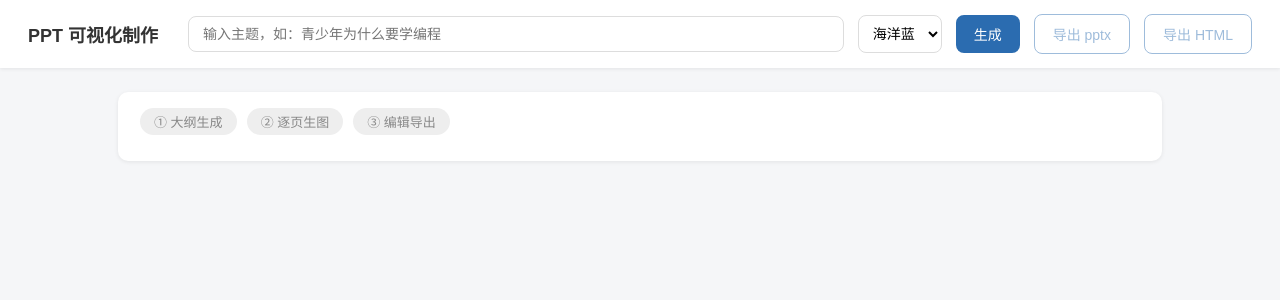
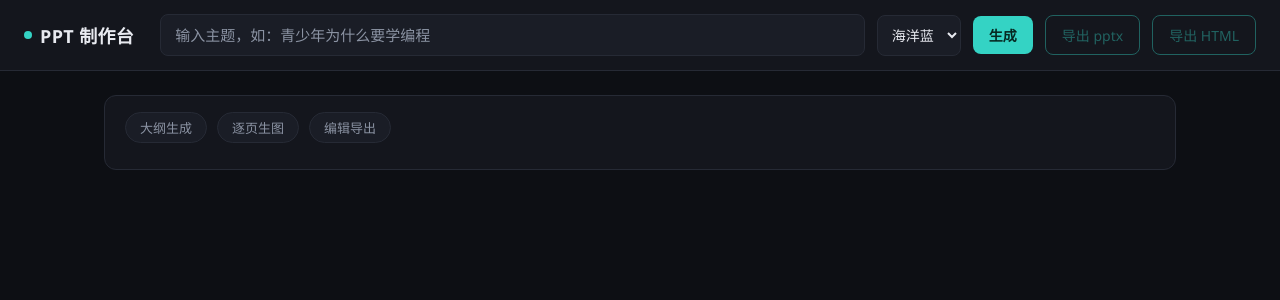
Before and after one commit to shisanzerotwo/ppt-generator, a Flask app: page / in a window 1280 px wide. Shown: the top 300 px of the page. Run offline with Flask 3, Linux system fonts and the light colour scheme.

Commit message:
UI 重构为深色专业工作台（web-design skill）
- 深色一体化：背景/面板/卡片/输入统一深色 token，与深色 PPT 预览分层融合
- 反 AI 味：主按钮默认蓝改 teal 强调色，移除 ① ② ③ 与 emoji 图标
- 统一形状语言：卡片 12px、控件 8px、徽章 pill；深色用边框分层而非阴影堆叠
- 步骤 pill 完成态加对勾；输入 focus teal 发光；对比度达标
后端全部不动，纯前端 templates/index.html。

```diff
--- a/templates/index.html
+++ b/templates/index.html
@@ -2,81 +2,123 @@
 <html lang="zh">
 <head>
 <meta charset="utf-8">
-<title>PPT 可视化制作</title>
+<meta name="viewport" content="width=device-width,initial-scale=1">
+<title>PPT 制作台</title>
 <style>
-  * { box-sizing: border-box; }
-  body { font-family: "Microsoft YaHei", sans-serif; background:#f5f6f8; margin:0; color:#333; }
-  .topbar { background:#fff; padding:14px 28px; display:flex; align-items:center; gap:14px;
-            box-shadow:0 1px 4px rgba(0,0,0,.08); position:sticky; top:0; z-index:10; flex-wrap:wrap; }
-  .topbar h1 { font-size:18px; margin:0 16px 0 0; white-space:nowrap; }
-  .topbar input#topic { flex:1; min-width:220px; padding:9px 14px; border:1px solid #ddd; border-radius:8px; font-size:14px; }
-  .topbar select { padding:9px 10px; border:1px solid #ddd; border-radius:8px; font-size:14px; font-family:inherit; background:#fff; }
-  button { padding:9px 18px; border:none; border-radius:8px; font-size:14px; cursor:pointer; font-family:inherit; }
-  button:disabled { opacity:.45; cursor:not-allowed; }
-  .btn-primary { background:#2b6cb0; color:#fff; }
-  .btn-primary:not(:disabled):hover { background:#245a94; }
-  .btn-outline { background:#fff; color:#2b6cb0; border:1px solid #2b6cb0; }
-  .btn-sm { padding:5px 12px; font-size:13px; }
-  .main { max-width:1100px; margin:0 auto; padding:24px 28px 60px; }
-  .progress { background:#fff; border-radius:10px; padding:16px 22px; margin-bottom:22px;
-              box-shadow:0 1px 4px rgba(0,0,0,.08); }
+  :root {
+    --bg:#0d0f14; --panel:#14161d; --card:#1a1d26; --border:#262a35;
+    --fg:#e8eaf0; --muted:#8b93a3; --accent:#34d3c4; --ok:#22c55e;
+    --warn:#f59e0b; --danger:#ef4444;
+  }
+  * { box-sizing:border-box; }
+  body { margin:0; background:var(--bg); color:var(--fg);
+         font-family:"Noto Sans SC","Segoe UI","Microsoft YaHei",sans-serif; }
+  ::selection { background:rgba(52,211,196,.28); }
+  button, input, select, textarea { font-family:inherit; }
+  button:focus-visible, input:focus-visible, select:focus-visible, textarea:focus-visible {
+    outline:2px solid var(--accent); outline-offset:1px; }
+
+  /* ===== 顶栏 ===== */
+  .topbar { background:var(--panel); padding:14px 24px; display:flex; align-items:center;
+            gap:12px; border-bottom:1px solid var(--border); position:sticky; top:0;
+            z-index:10; flex-wrap:wrap; }
+  .topbar h1 { font-size:18px; font-weight:600; letter-spacing:.02em; margin:0 14px 0 0; white-space:nowrap;
+               color:var(--fg); display:flex; align-items:center; gap:8px; }
+  .topbar h1 .dot { width:8px; height:8px; border-radius:50%; background:var(--accent); }
+  .topbar input#topic { flex:1; min-width:200px; padding:10px 14px; font-size:15px; color:var(--fg);
+                        background:var(--card); border:1px solid var(--border); border-radius:8px; }
+  .topbar input#topic::placeholder { color:var(--muted); }
+  .topbar input#topic:focus { border-color:var(--accent); box-shadow:0 0 0 3px rgba(52,211,196,.15); }
+  .topbar select { padding:9px 10px; color:var(--fg); background:var(--card);
+                   border:1px solid var(--border); border-radius:8px; font-size:14px; }
+
+  /* ===== 按钮 ===== */
+  button { padding:9px 16px; border:none; border-radius:8px; font-size:14px; cursor:pointer;
+           transition:background .15s ease, color .15s ease, border-color .15s ease, opacity .15s ease; }
+  button:disabled { opacity:.4; cursor:not-allowed; }
+  .btn-primary { background:var(--accent); color:#062821; font-weight:600; }
+  .btn-primary:not(:disabled):hover { background:#4fe0d2; }
+  .btn-outline { background:transparent; color:var(--accent); border:1px solid var(--accent); }
+  .btn-outline:not(:disabled):hover { background:rgba(52,211,196,.12); }
+  .btn-sm { padding:5px 12px; font-size:13px; border-radius:6px; }
+
+  /* ===== 主区 ===== */
+  .main { max-width:1120px; margin:0 auto; padding:24px 24px 60px; }
+
+  /* ===== 进度区 ===== */
+  .progress { background:var(--panel); border:1px solid var(--border); border-radius:12px;
+              padding:16px 20px; margin-bottom:24px; }
   .steps { display:flex; gap:10px; margin-bottom:10px; flex-wrap:wrap; }
-  .step { padding:4px 14px; border-radius:14px; font-size:13px; background:#eee; color:#888; }
-  .step.active { background:#e8f0fb; color:#2b6cb0; font-weight:bold; }
-  .step.done { background:#e6f7ef; color:#1a9a55; }
-  #log { font-size:13px; color:#666; max-height:110px; overflow-y:auto; line-height:1.7; }
-  .card { background:#fff; border-radius:10px; margin-bottom:20px; overflow:hidden;
-          box-shadow:0 1px 4px rgba(0,0,0,.08); }
-  /* 主题化预览（变量由 JS 按所选主题设置，色板来自 ppt-maker skill） */
-  #cards { --deck-bg:#fff; --deck-fg:#333; --deck-muted:#666; --deck-accent:#2b6cb0; }
-  .card.themed { background:var(--deck-bg); color:var(--deck-fg); }
-  .card.themed .card-head { color:var(--deck-muted); border-bottom:1px solid rgba(255,255,255,.14); }
-  .card.themed .col-text input.title, .card.themed .col-text textarea,
-  .card.themed .img-tools input { background:rgba(255,255,255,.08); color:var(--deck-fg);
-                                   border:1px solid rgba(255,255,255,.18); }
-  .card.themed .img-area { background:rgba(255,255,255,.06); }
-  .card.themed .card-head { border-left:5px solid var(--deck-accent); }
-  .card-head { padding:10px 20px; font-size:14px; color:#555; border-bottom:1px solid #f0f0f0;
-               display:flex; justify-content:space-between; align-items:center; }
+  .step { padding:5px 14px; border-radius:999px; font-size:13px; color:var(--muted);
+          background:var(--card); border:1px solid var(--border); }
+  .step.active { color:var(--accent); border-color:var(--accent); font-weight:600;
+                 box-shadow:0 0 0 3px rgba(52,211,196,.14); }
+  .step.done { color:var(--ok); border-color:rgba(34,197,94,.4); }
+  .step.done::before { content:"✓"; margin-right:5px; color:var(--ok); }
+  #log { font-size:13px; color:var(--muted); max-height:120px; overflow-y:auto; line-height:1.7;
+         font-variant-numeric:tabular-nums; }
+  #log div { padding:1px 0; }
+
+  /* ===== 页面卡片 ===== */
+  .card { background:var(--card); border:1px solid var(--border); border-radius:12px;
+          margin-bottom:20px; overflow:hidden; transition:border-color .15s ease; }
+  .card:hover { border-color:#333a49; }
+  .card-head { padding:10px 18px; font-size:14px; color:var(--fg); border-bottom:1px solid var(--border);
+               display:flex; justify-content:space-between; align-items:center; gap:10px; }
   .card-body { padding:20px; display:flex; gap:22px; }
   .card-body.cover { flex-direction:column; align-items:center; padding:36px 20px; }
+
+  /* 预览卡片内部（按 PPT 主题色显示，与深色壳分层） */
+  #cards { --deck-bg:#1a1d26; --deck-fg:#e8eaf0; --deck-muted:#8b93a3; --deck-accent:#34d3c4; }
+  .card.themed { background:var(--deck-bg); color:var(--deck-fg); box-shadow:0 6px 24px rgba(0,0,0,.25); }
+  .card.themed .card-head { color:var(--deck-fg); border-bottom:1px solid rgba(255,255,255,.12); }
+  .card.themed:hover { border-color:var(--deck-accent); }
+  .card.themed .card-body { border-left:5px solid var(--deck-accent); }
+  .card.themed input.title, .card.themed textarea, .card.themed .img-tools input {
+    background:rgba(255,255,255,.07); color:var(--deck-fg); border:1px solid rgba(255,255,255,.16); }
+  .card.themed input.title:focus, .card.themed textarea:focus { border-color:var(--deck-accent); }
+  .card.themed .img-area { background:rgba(255,255,255,.05); }
+
+  /* ===== 编辑控件 ===== */
   .col-text { flex:1; min-width:0; }
   .col-img { flex:1; min-width:0; display:flex; flex-direction:column; gap:8px; }
-  .col-text input.title { width:100%; font-size:18px; font-weight:bold; padding:8px 10px;
-                          border:1px solid #e2e2e2; border-radius:6px; margin-bottom:12px; font-family:inherit; }
+  .col-text input.title { width:100%; font-size:17px; font-weight:600; padding:8px 10px;
+                          border-radius:6px; margin-bottom:12px; }
   .col-text textarea { width:100%; min-height:170px; font-size:14px; padding:8px 10px; line-height:1.9;
-                       border:1px solid #e2e2e2; border-radius:6px; resize:vertical; font-family:inherit; }
-  .img-area { position:relative; min-height:260px; background:#fafafa; border-radius:8px;
+                       border-radius:6px; resize:vertical; }
+  .img-area { position:relative; min-height:260px; border-radius:8px;
               display:flex; align-items:center; justify-content:center; overflow:hidden; }
-  .img-area img { max-width:100%; max-height:360px; border-radius:6px; box-shadow:0 1px 6px rgba(0,0,0,.12); }
-  .img-area .placeholder { color:#999; font-size:14px; }
-  .spinner { width:36px; height:36px; border:4px solid #e0e0e0; border-top-color:#2b6cb0;
+  .img-area img { max-width:100%; max-height:360px; border-radius:6px; box-shadow:0 4px 18px rgba(0,0,0,.4); }
+  .img-area .placeholder { color:var(--muted); font-size:14px; }
+  .spinner { width:34px; height:34px; border:3px solid rgba(255,255,255,.15); border-top-color:var(--accent);
              border-radius:50%; animation:spin 1s linear infinite; }
   @keyframes spin { to { transform:rotate(360deg); } }
   .img-tools { display:flex; gap:8px; }
-  .img-tools input { flex:1; padding:6px 10px; border:1px solid #e2e2e2; border-radius:6px; font-size:13px; font-family:inherit; }
-  .save-hint { font-size:12px; color:#1a9a55; margin-left:10px; }
-  .cover input.title { text-align:center; font-size:26px; max-width:560px; }
-  .toast { position:fixed; bottom:28px; left:50%; transform:translateX(-50%); background:#333; color:#fff;
-           padding:12px 24px; border-radius:8px; font-size:14px; display:none; z-index:99; max-width:80vw; word-break:break-all; }
-  /* 多版式预览 */
-  .type-badge { font-size:11px; padding:2px 8px; border-radius:8px; background:var(--deck-accent); color:var(--deck-bg); margin-left:8px; font-weight:bold; }
-  .card-body.center { flex-direction:column; align-items:center; justify-content:center; gap:16px; padding:48px 20px; text-align:center; }
+  .img-tools input { flex:1; padding:6px 10px; font-size:13px; border-radius:6px; }
+
+  /* ===== 版式徽章 & 居中版式 ===== */
+  .type-badge { font-size:11px; padding:2px 10px; border-radius:999px; background:var(--deck-accent);
+                color:#062821; margin-left:4px; font-weight:700; flex-shrink:0; }
+  .card-body.center { flex-direction:column; align-items:center; justify-content:center; gap:16px;
+                      padding:48px 20px; text-align:center; }
   .card-body.center input.title { text-align:center; font-size:26px; max-width:620px; }
   .card-body.center .lead { color:var(--deck-muted); font-size:14px; max-width:520px; }
-  .toc-list { list-style:none; width:100%; max-width:640px; margin:0 auto; }
-  .toc-list li { padding:12px 8px; font-size:18px; border-bottom:1px solid var(--deck-accent); color:var(--deck-fg); }
   .chart-css { width:100%; max-width:560px; margin:0 auto; }
   .bar-row { display:flex; align-items:center; gap:10px; margin-bottom:12px; font-size:14px; }
   .bar-label { width:8rem; text-align:right; color:var(--deck-muted); flex-shrink:0; }
   .bar-track { flex:1; background:rgba(255,255,255,.12); border-radius:6px; height:22px; overflow:hidden; }
   .bar { display:block; height:100%; background:var(--deck-accent); border-radius:6px; }
-  .bar-val { width:2.5rem; font-weight:700; }
+
+  /* ===== toast ===== */
+  .toast { position:fixed; bottom:28px; left:50%; transform:translateX(-50%); background:#0a0c10;
+           color:var(--fg); border:1px solid var(--border); padding:12px 22px; border-radius:10px;
+           font-size:14px; display:none; z-index:99; max-width:80vw; word-break:break-all;
+           box-shadow:0 8px 30px rgba(0,0,0,.5); }
 </style>
 </head>
 <body>
 <div class="topbar">
-  <h1>PPT 可视化制作</h1>
+  <h1><span class="dot"></span>PPT 制作台</h1>
   <input id="topic" placeholder="输入主题，如：青少年为什么要学编程" />
   <select id="theme">
     <option value="blue">海洋蓝</option>
@@ -90,9 +132,9 @@
 <div class="main">
   <div class="progress">
     <div class="steps">
-      <span class="step" id="step-outline">① 大纲生成</span>
-      <span class="step" id="step-images">② 逐页生图</span>
-      <span class="step" id="step-ready">③ 编辑导出</span>
+      <span class="step" id="step-outline">大纲生成</span>
+      <span class="step" id="step-images">逐页生图</span>
+      <span class="step" id="step-ready">编辑导出</span>
     </div>
     <div id="log"></div>
   </div>
@@ -109,6 +151,8 @@ const THEMES_JS = {
   green: {bg:'#062e21', accent:'#22c55e', fg:'#ecfdf5', muted:'#a7c4b6'},
 };
 
+const TYPE_LABEL = {cover:'封面', toc:'目录', section:'章节', content:'图文', data:'图表', end:'总结'};
+
 function applyTheme(name) {
   const t = THEMES_JS[name] || THEMES_JS.blue;
   const el = document.getElementById('cards');
@@ -117,8 +161,6 @@ function applyTheme(name) {
   el.style.setProperty('--deck-muted', t.muted);
   el.style.setProperty('--deck-accent', t.accent);
 }
-
-const TYPE_LABEL = {cover:'封面', toc:'目录', section:'章节', content:'图文', data:'图表', end:'总结'};
 
 function chartHtml(chart) {
   const labels = chart?.labels || [], values = chart?.values || [];
@@ -196,7 +238,6 @@ function renderCards(s) {
   if (wrap.dataset.sig === sig) return;
   wrap.dataset.sig = sig;
 
-  // 正在输入编辑时不重建 DOM 丢焦点
   if (document.activeElement && wrap.contains(document.activeElement) &&
       !['BUTTON','INPUT','TEXTAREA'].includes(document.activeElement.tagName)) return;
 
```
